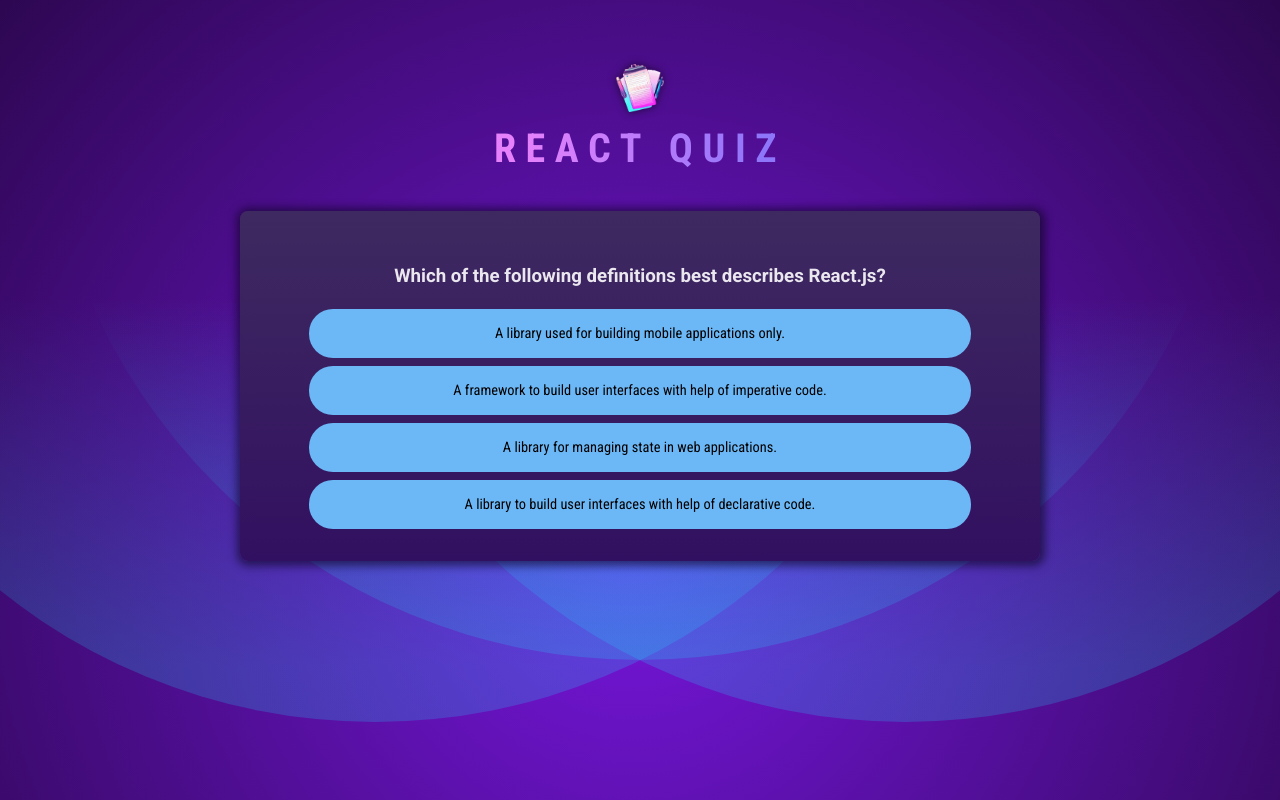
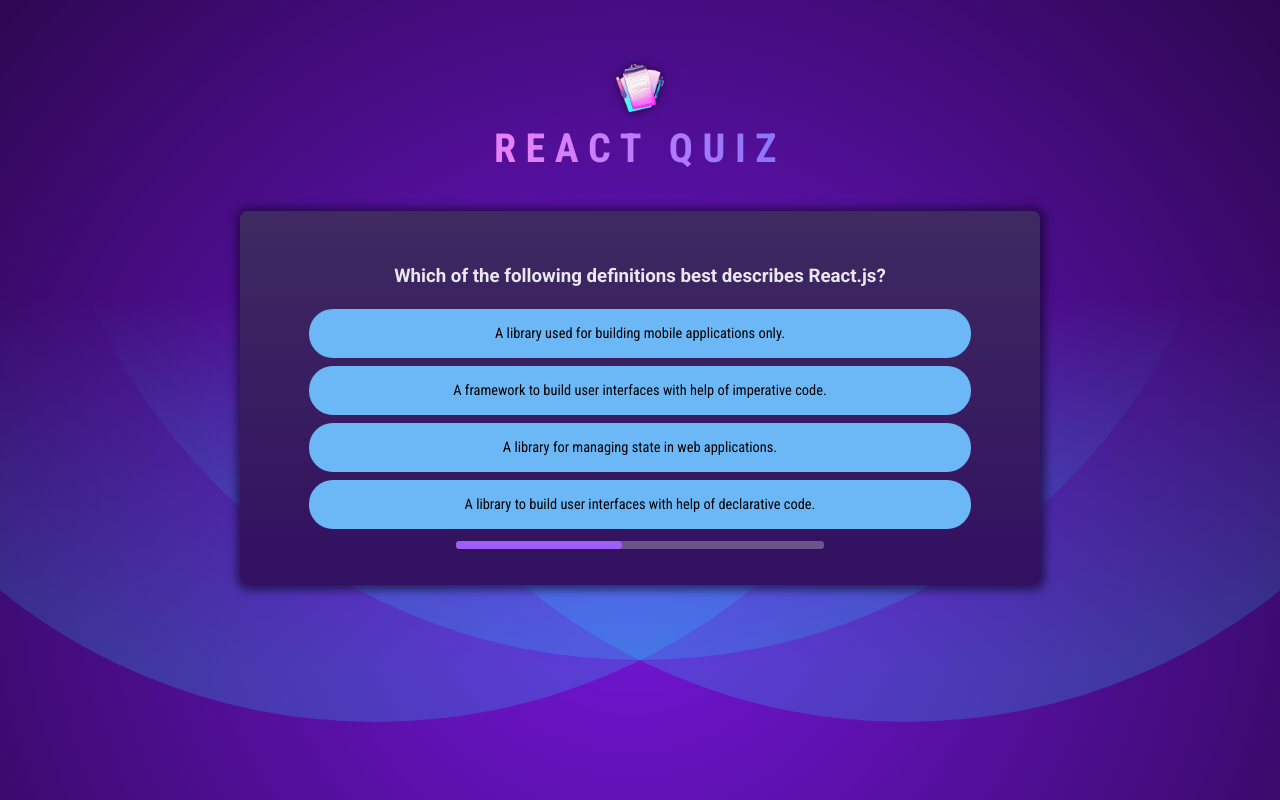
Before and after one commit to t-kowalewski/react-quiz, a React (Vite) app: page / in a window 1280 px wide. Built offline with nearby package versions, Linux system fonts and the light colour scheme.

Commit message:
fix timer bug

```diff
--- a/src/components/Question.jsx
+++ b/src/components/Question.jsx
@@ -15,6 +15,15 @@
     answerState = answer.isCorrect ? 'correct' : 'wrong';
   } else if (answer.selectedAnswer) {
     answerState = 'answered';
+  }
+
+  // Adjust timer for progress bar to not clash with handler
+  let timer = 10000;
+  if (answer.selectedAnswer) {
+    timer = 1000;
+  }
+  if (answer.isCorrect !== null) {
+    timer = 2000;
   }
 
   const selectAnswerHandler = (answer) => {
@@ -46,7 +55,12 @@
         onSelectAnswer={selectAnswerHandler}
       />
 
-      {/* <QuestionTimer time={10000} onTimeout={onSkipAnswer} /> */}
+      <QuestionTimer
+        key={timer}
+        time={timer}
+        onTimeout={answer.selectedAnswer === '' ? onSkipAnswer : null}
+        mode={answerState}
+      />
     </div>
   );
 };
--- a/src/components/QuestionTimer.jsx
+++ b/src/components/QuestionTimer.jsx
@@ -1,11 +1,14 @@
 import { useState, useEffect } from 'react';
 
-const QuestionTimer = ({ time, onTimeout }) => {
+const QuestionTimer = ({ time, onTimeout, mode }) => {
   const [remTime, setRemTime] = useState(time);
 
   // controls when to switch to another question if inactive
   useEffect(() => {
-    const timer = setTimeout(onTimeout, time);
+    let timer;
+    if (onTimeout !== null) {
+      timer = setTimeout(onTimeout, time);
+    }
 
     return () => {
       clearTimeout(timer);
@@ -25,7 +28,14 @@
     };
   }, []);
 
-  return <progress id='question-time' max={time} value={remTime}></progress>;
+  return (
+    <progress
+      id='question-time'
+      max={time}
+      value={remTime}
+      className={mode}
+    ></progress>
+  );
 };
 
 export default QuestionTimer;
```
